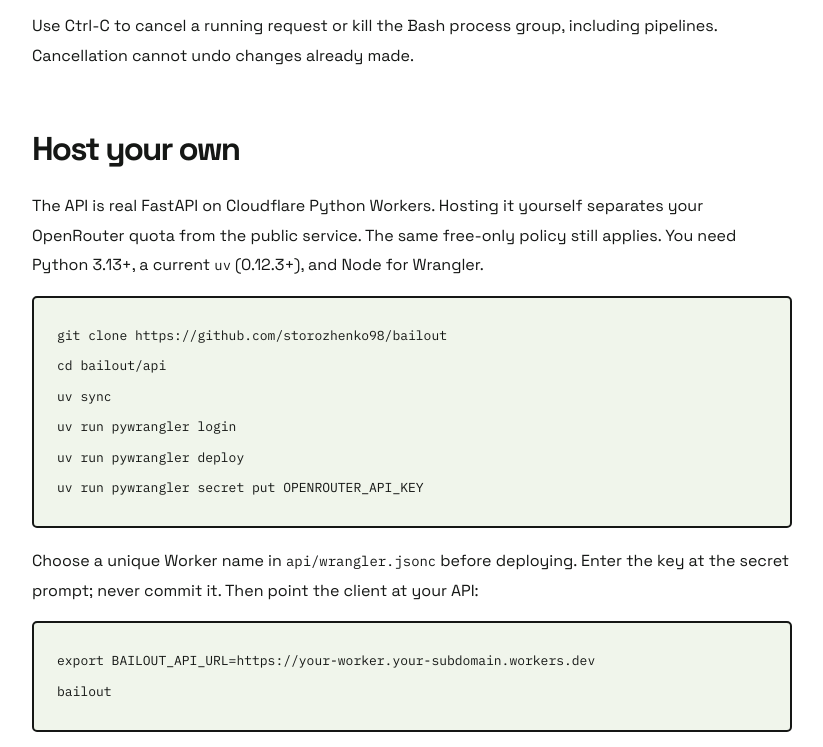
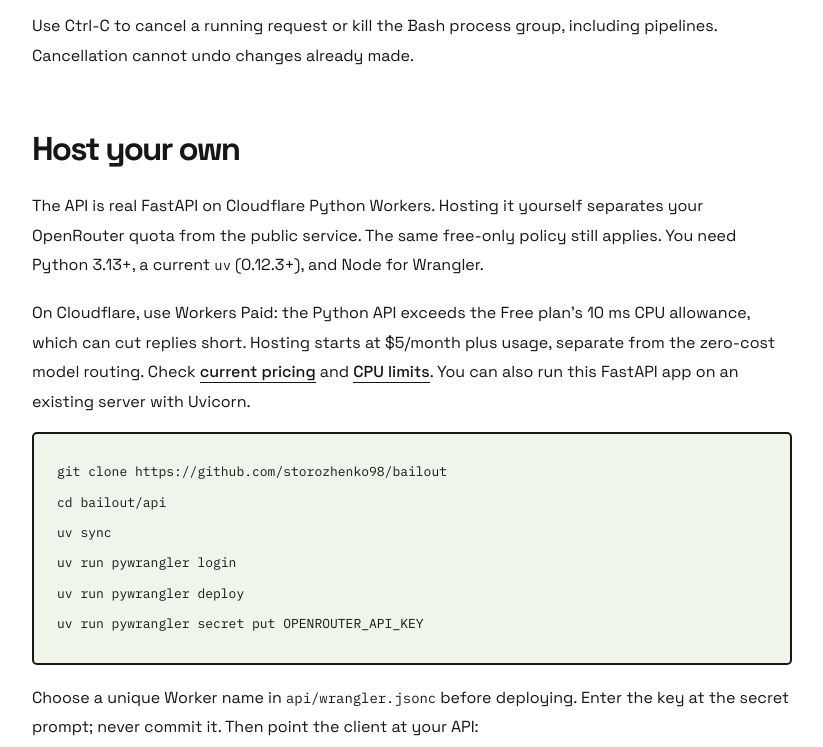
Before and after one commit to storozhenko98/bailout, a plain HTML site: page site/docs/index.html in a window 1280 px wide. Shown: the part 4457-5204 px from the top of the page, without its empty margins (357-1180 px from the left). Drawn offline with Linux system fonts and the light colour scheme.

Commit message:
Document the Python API hosting CPU requirement

```diff
--- a/site/docs/index.html
+++ b/site/docs/index.html
@@ -27,7 +27,7 @@
 </tbody></table></div><p><code>--model vendor/name:free</code> pins a model. <code>--max-steps 100</code> changes the default limit of 50 model steps. <code>NO_COLOR=1</code> disables colors.</p></section>
 <section id="free-models"><h2>Free-only routing</h2><p>The default, <code>auto</code>, chooses from explicit <code>:free</code> models with Bash tool support and healthy providers. Ranking uses model descriptions, coding specialism, reasoning support, and context length. It is a transparent metadata heuristic, not a benchmark leaderboard.</p><ol><li>Before every inference, fetch current model prices and require zero in every reported pricing field.</li><li>Check current provider endpoints: zero prices, tool support, operational status, and at least 95% reported uptime over the last 30 minutes and the last 5 minutes when reported.</li><li>Send only verified providers, disable upstream fallback, and set a zero-price cap.</li><li>In auto mode, retry eligible provider failures on at most three separately verified free models. A pinned model stays pinned.</li></ol><p>Unknown prices fail closed. No paid fallback exists. Free quotas and availability still apply; the public service is shared and best effort. A rate limit means waiting or using your own backend, not paying to bypass the limit.</p><p>Read the <a href="https://github.com/storozhenko98/bailout/blob/main/api/src/router.py">routing policy</a>, <a href="https://openrouter.ai/docs/api/reference/limits">OpenRouter limits</a>, or the <a href="https://api.bailout-router.workers.dev/v1/models">live model list</a>.</p></section>
 <section id="privacy"><h2>Permissions & privacy</h2><p>Bailout is full auto. Bash runs immediately with your user’s permissions, including file changes, programs, and network access. It is not a sandbox. For isolation, use a container or disposable environment.</p><p>Each Bash call starts a fresh shell in the session directory, unless the model specifies a working directory. Shell variables and <code>cd</code> do not persist across calls. Ordinary commands default to two minutes; interactive commands default to ten. Models can request up to thirty.</p><p>Prompts, model-selected file contents, and captured tool output pass through the hosted FastAPI service to OpenRouter and the selected model provider. Their data policies apply. The application does not save conversations or log request bodies, and Worker observability is disabled. The service key stays on the server.</p><p>Use Ctrl-C to cancel a running request or kill the Bash process group, including pipelines. Cancellation cannot undo changes already made.</p></section>
-<section id="self-host"><h2>Host your own</h2><p>The API is real FastAPI on Cloudflare Python Workers. Hosting it yourself separates your OpenRouter quota from the public service. The same free-only policy still applies. You need Python 3.13+, a current <code>uv</code> (0.12.3+), and Node for Wrangler.</p><pre><code>git clone https://github.com/storozhenko98/bailout
+<section id="self-host"><h2>Host your own</h2><p>The API is real FastAPI on Cloudflare Python Workers. Hosting it yourself separates your OpenRouter quota from the public service. The same free-only policy still applies. You need Python 3.13+, a current <code>uv</code> (0.12.3+), and Node for Wrangler.</p><p>On Cloudflare, use Workers Paid: the Python API exceeds the Free plan’s 10 ms CPU allowance, which can cut replies short. Hosting starts at $5/month plus usage, separate from the zero-cost model routing. Check <a href="https://developers.cloudflare.com/workers/platform/pricing/">current pricing</a> and <a href="https://developers.cloudflare.com/workers/platform/limits/">CPU limits</a>. You can also run this FastAPI app on an existing server with Uvicorn.</p><pre><code>git clone https://github.com/storozhenko98/bailout
 cd bailout/api
 uv sync
 uv run pywrangler login
```
Also changed, not shown: README.md.
